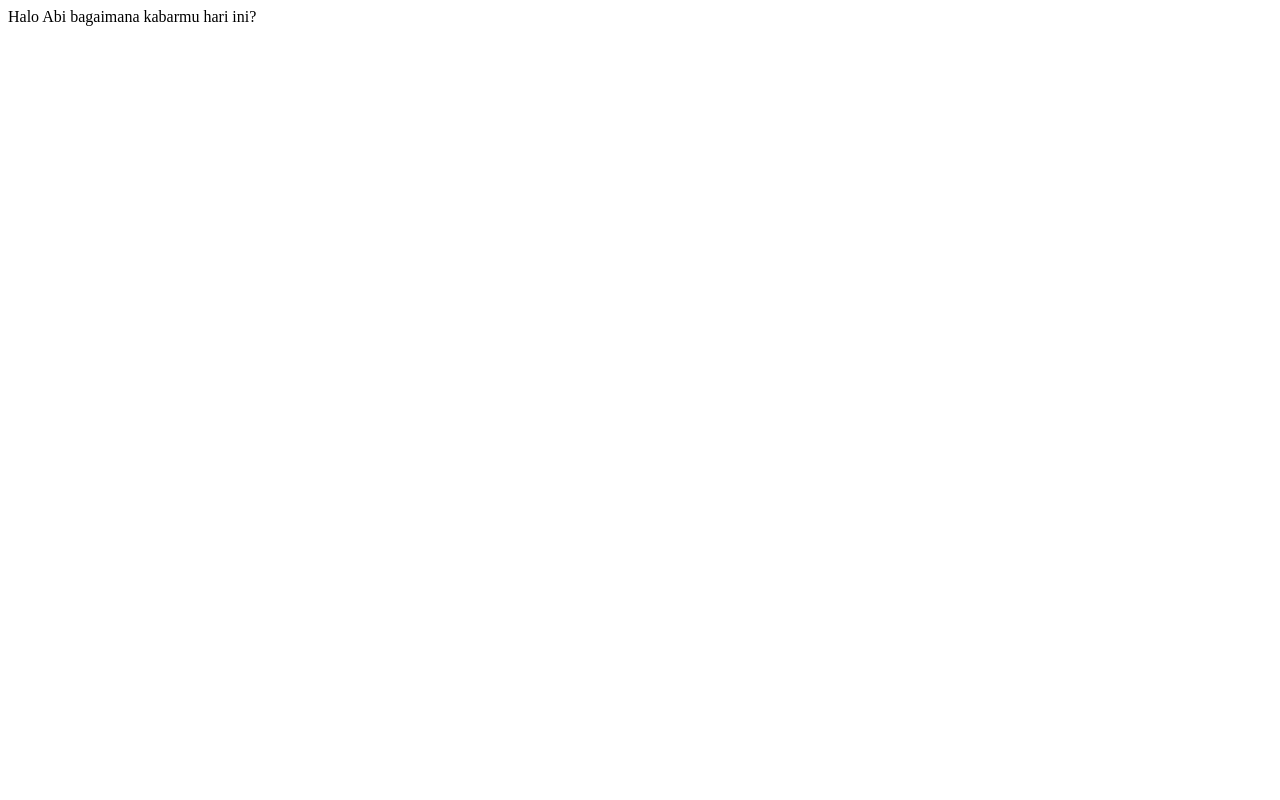
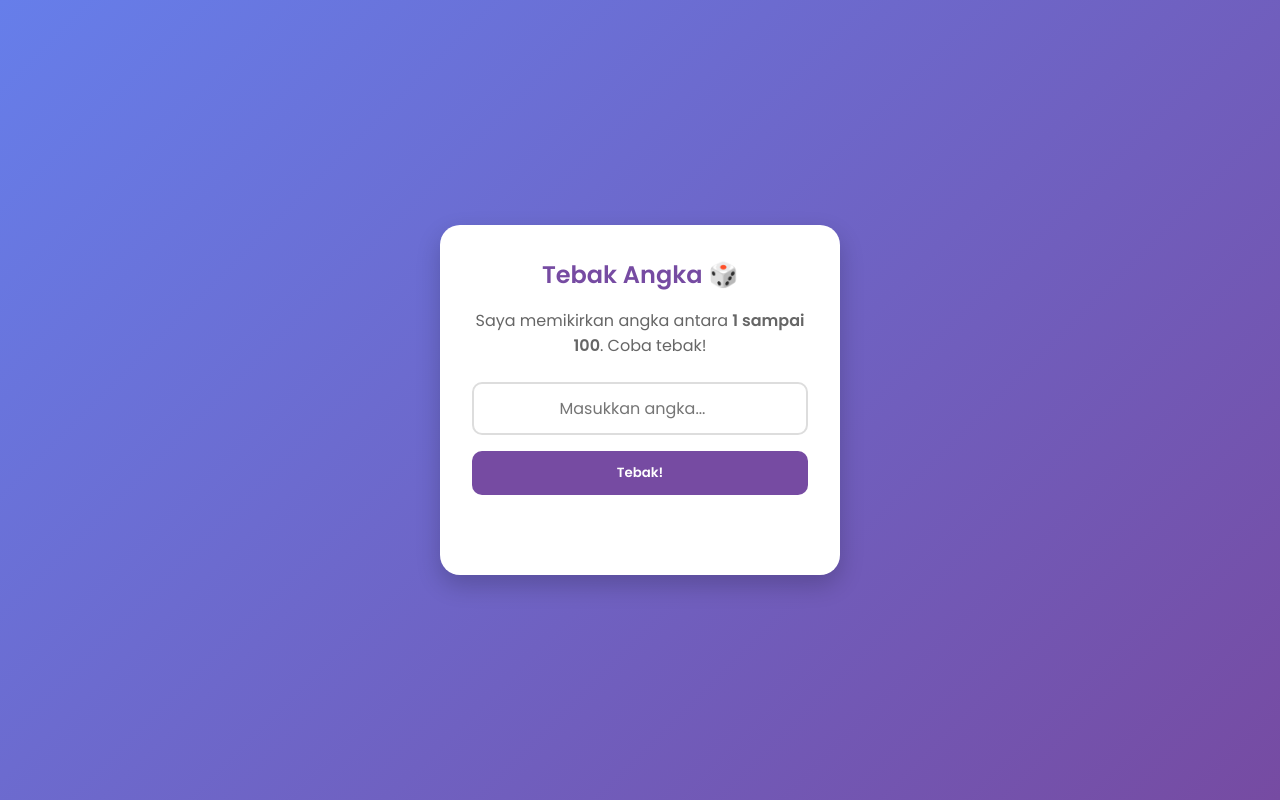
Before and after one commit to abriyantomandala-coder/abriyantomandala-coder.github.io, a plain HTML site: page index.html in a window 1280 px wide. Drawn offline with Linux system fonts and the light colour scheme.

Commit message:
Update index.html

```diff
--- a/index.html
+++ b/index.html
@@ -1,6 +1,153 @@
-<html>
-  <head></head>
+<!DOCTYPE html>
+<html lang="id">
+<head>
+    <meta charset="UTF-8">
+    <meta name="viewport" content="width=device-width, initial-scale=1.0">
+    <title>Game Tebak Angka - Abi</title>
+    <link href="https://fonts.googleapis.com/css2?family=Poppins:wght@300;400;600&display=swap" rel="stylesheet">
+    <style>
+        * {
+            box-sizing: border-box;
+            margin: 0;
+            padding: 0;
+            font-family: 'Poppins', sans-serif;
+        }
+
+        body {
+            display: flex;
+            justify-content: center;
+            align-items: center;
+            min-height: 100vh;
+            background: linear-gradient(135deg, #667eea 0%, #764ba2 100%);
+            color: #333;
+        }
+
+        .container {
+            background: #ffffff;
+            padding: 2rem;
+            border-radius: 20px;
+            box-shadow: 0 10px 25px rgba(0,0,0,0.2);
+            text-align: center;
+            max-width: 400px;
+            width: 90%;
+        }
+
+        h1 {
+            color: #764ba2;
+            margin-bottom: 1rem;
+            font-size: 1.5rem;
+        }
+
+        p {
+            margin-bottom: 1.5rem;
+            color: #666;
+        }
+
+        input[type="number"] {
+            width: 100%;
+            padding: 12px;
+            margin-bottom: 1rem;
+            border: 2px solid #ddd;
+            border-radius: 10px;
+            outline: none;
+            transition: border-color 0.3s;
+            font-size: 1rem;
+            text-align: center;
+        }
+
+        input[type="number"]:focus {
+            border-color: #764ba2;
+        }
+
+        button {
+            width: 100%;
+            padding: 12px;
+            background: #764ba2;
+            color: white;
+            border: none;
+            border-radius: 10px;
+            cursor: pointer;
+            font-weight: 600;
+            transition: background 0.3s;
+            margin-bottom: 0.5rem;
+        }
+
+        button:hover {
+            background: #5a368a;
+        }
+
+        .message {
+            margin-top: 1rem;
+            font-weight: 600;
+            min-height: 24px;
+        }
+
+        .reset-btn {
+            background: #f8f9fa;
+            color: #764ba2;
+            border: 2px solid #764ba2;
+            display: none; /* Sembunyi di awal */
+        }
+
+        .reset-btn:hover {
+            background: #e9ecef;
+        }
+    </style>
+</head>
 <body>
-  Halo Abi bagaimana kabarmu hari ini?
+
+<div class="container">
+    <h1>Tebak Angka 🎲</h1>
+    <p>Saya memikirkan angka antara <b>1 sampai 100</b>. Coba tebak!</p>
+
+    <input type="number" id="guessInput" placeholder="Masukkan angka..." min="1" max="100">
+    <button onclick="checkGuess()">Tebak!</button>
+    <button onclick="resetGame()" id="resetBtn" class="reset-btn">Main Lagi</button>
+
+    <div class="message" id="message"></div>
+</div>
+
+<script>
+    let randomNumber = Math.floor(Math.random() * 100) + 1;
+    let attempts = 0;
+
+    function checkGuess() {
+        const input = document.getElementById('guessInput');
+        const message = document.getElementById('message');
+        const resetBtn = document.getElementById('resetBtn');
+        const userGuess = parseInt(input.value);
+        attempts++;
+
+        if (isNaN(userGuess) || userGuess < 1 || userGuess > 100) {
+            message.style.color = "red";
+            message.innerHTML = "Tolong masukkan angka valid (1-100).";
+            return;
+        }
+
+        if (userGuess === randomNumber) {
+            message.style.color = "green";
+            message.innerHTML = `Selamat! 🎉 Angkanya adalah ${randomNumber}. Kamu menebak dalam ${attempts} kali percobaan.`;
+            resetBtn.style.display = "block";
+        } else if (userGuess > randomNumber) {
+            message.style.color = "#e67e22";
+            message.innerHTML = "Terlalu tinggi! Coba lagi.";
+        } else {
+            message.style.color = "#e67e22";
+            message.innerHTML = "Terlalu rendah! Coba lagi.";
+        }
+
+        input.value = '';
+        input.focus();
+    }
+
+    function resetGame() {
+        randomNumber = Math.floor(Math.random() * 100) + 1;
+        attempts = 0;
+        document.getElementById('message').innerHTML = '';
+        document.getElementById('resetBtn').style.display = "none";
+        document.getElementById('guessInput').value = '';
+    }
+</script>
+
 </body>
 </html>
```
